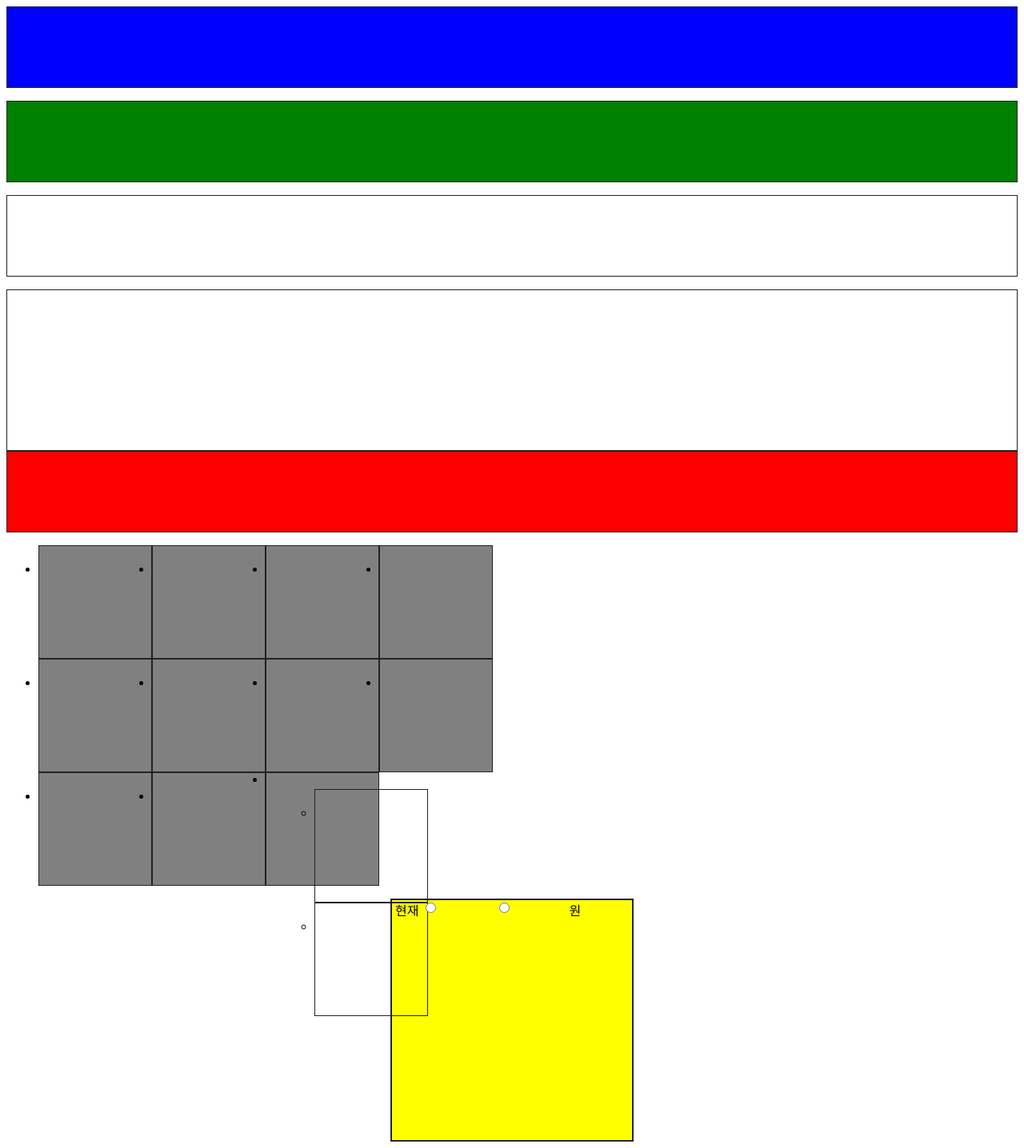
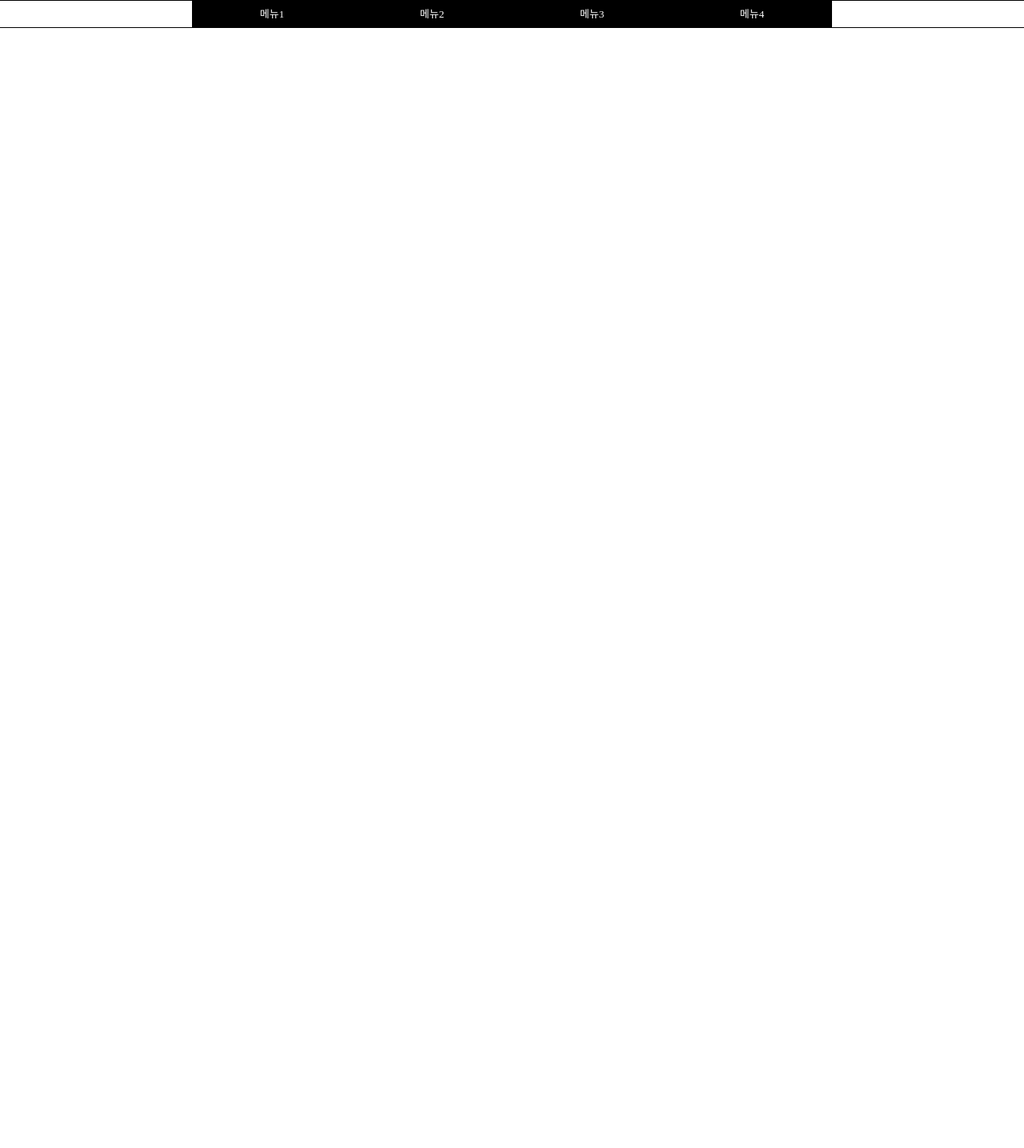
Before and after one commit to yerrrry/yerrrry.github.io, a plain HTML site: page index.html in a window 1280 px wide. Shown: the whole page at 80% size. After the commit the page ends 800 px from the top, so only its background shows below. Drawn offline with Linux system fonts and the light colour scheme.

Commit message:
190517_최예지

```diff
--- a/css/layout.css
+++ b/css/layout.css
@@ -1,43 +1,70 @@
-/* 셀렉터 연습 */
-/*
-가상클래스
-:hover,
-:visited
-:focus
-:active
+/* Navigation */
+.nav{
+	width: 100%;
+	border-top: 1px solid black;
+	border-bottom: 1px solid black;
+}
+.gnb{
+	width: 800px;
+	margin: 0 auto;
+}
+.gnb::after{
+	content: "";
+	clear: both;
+	display: block;
+}
+/* depth1 - li */
+.dep1{
+	position: relative;
+	float: left;
+	width: 25%;
+}
+.dep1>a{
+	display: inline-block;
+	width: 100%;
+	padding: 10px;
+	background-color: black;
+	color: white;
+	text-align: center;
+}
+/* depth2 -ul */
+.dep2{
+	display: none;
+	position: absolute;
+	width: 100%;
+	border: 1px solid #222;
+	border-top: 0;
+}
+.dep2 li{
 
-[] - 태그의 속성 선택할 때 사용
-ex)
-img[alt="로고"]{}
-img[title]{}
-img[src*="a.jpg"]{}
-img[src^="a.jpg"]{}
-img[src*="a.jpg"]{}
-a[target]{}
-input[type-"button"]{}
-
-:firdt-child - 첫 번째 요소 선택
-:first-of-type
-:last-child - 마지막 번째 요소 선택
-:last-of-type
-
-*/
-div, p{
+}
+.dep2 a{
+	display: block;
+	padding: 10px 5px;
 	border: 1px solid #222;
-	padding: 50px;
+	border-top: 0;
+	border-left: 0;
+	border-right: 0;
 }
-div:first-child{
-	background-color: blue;
+.dep2 li:last-child a{
+	border-bottom: 0;
 }
-p:first-of-type{
-	background-color: green;
-}
-div:last-child{
-	background-color: yellow;
-}
-div:last-of-type{
-	background-color: red;
+/* depth1 - hover */
+.dep1:hover > a{
+	border: 1px solid black;
+	background-color: white;
+	color: black;
+	font-weight: bold;
 }
 
-/*
- */
+/* depth2 - hover */
+.dep2 li:hover a{
+	background-color: rgba(0, 0, 0, 5);
+	color: white;
+	font-weight: bold;
+	text-shadow: 2px 2px 2px rgba(0, 0, 0, 5);
+}
+/* depth1 마우스 hover시 depth2 보이게 처리 */
+.dep1:hover .dep2{
+	display: block;
+}
--- a/css/reset.css
+++ b/css/reset.css
@@ -6,7 +6,19 @@ ul,
 ol,
 li,
 dl,
-dt, dd, table, caption, thead, tfoot, tbody, tr, th, td, form, fieldset, legend,
+dt,
+dd,
+table,
+caption,
+thead,
+tfoot,
+tbody,
+tr,
+th,
+td,
+form,
+fieldset,
+legend,
 section,
 article,
 nav,
@@ -15,31 +27,28 @@ figcaption,
 main,
 footer,
 address,
-h1, h2, h3, h4, h5, h6
-
-span, strong, b, i, em, img, a, del, ins label, input, select, textarea, button,
-video, audio, iframe, hr, br{
-	margin: 0;
-	padding: 0;
-	color: #222;
-	font-size: 13px;
-	list-style: none;
-	border: 0;
-	line-height:1;
-	text-decoration: none;
-	vertical-align: middle;
-	box-sizing: border-box;
+h1,h2,h3,h4,h5,h6,
+span,strong,b,i,em,img,a,del,ins,label,input,select,textarea,button,video,audio,iframe,hr,br{
+    margin:0;
+    padding:0;
+    color:#222;
+    font-size:13px;
+    list-style:none;
+    border:0;
+    line-height:1;
+    text-decoration:none;
+    vertical-align:middle;
+    box-sizing:border-box;
 }
-
 ::before,
 ::after{
-	margin: 0;
-	padding: 0;
-	color: #222;
-	font-size: 13px;
-	line-height:1;
-	vertical-align: middle;
-	box-sizing: border-box;
+    margin:0;
+    padding:0;
+    color:#222;
+    font-size:13px;
+    line-height:1;
+    vertical-align:middle;
+    box-sizing:border-box;
 }
 /* IE 하위브라우저 대응 처리 */
 section,
@@ -50,53 +59,55 @@ figcaption,
 main,
 footer,
 address{
-	display: block;
+    display:block;
 }
 /* 숨김처리 */
 hr,
-caption, legend{
-	display: none;
+caption,
+legend{
+    display:none;
 }
 
 /* float 해제 */
 .clear{
-	clear: both;
-	display: block;
-	width: 100%;
-	height: auto;
+    clear:both;
+    display:block;
+    width:100%;
+    height:auto;
 }
 
 /* input style */
 label{
-	display: inline-block;
+    display:inline-block;
 }
 input{
-	min-height: 40px;
-	line-height: 40px;
-	border: 1px solid #dadada;
+    min-height:40px;
+    line-height:40px;
+    border:1px solid #dadada;
 }
 input:focus{
-	border-color: #222;
-	outline: none;
+    border-color:#222;
+    outline:none;
 }
-input[type="checkbox"]
+input[type="checkbox"],
 input[type="radio"]{
-	min-height: auto;
-	line-height: 1;
-	border: 0;
+    min-height:auto;
+    line-height:1;
+    border:0;
 }
 input[type="checkbox"]:focus,
-input[type="checkbox"]:focus{
-	border-color: transparent;
+input[type="radio"]:focus{
+    border-color:transparent;
 }
+
 /* table */
 table{
-	width: 100%;
-	border: 1px solid #222;
-	border-spacing: 0;
-	border-collapse: collapse;
+    width:100%;
+    border:1px solid #222;
+    border-spacing:0;
+    border-collapse: collapse;
 }
-th, td{
-	padding: 5px;
-	border: 1px solid #222;
+th,td{
+    padding:5px;
+    border:1px solid #222;
 }
--- a/index.html
+++ b/index.html
@@ -4,243 +4,56 @@
 	<meta charset="UTF-8">
 	<meta name="viewport" content="width=device-width, initial-scale=1.0">
 	<meta http-equiv="X-UA-Compatible" content="ie=edge">
-	<title>css3 selector</title>
-	<link rel="stylsheet" type="text/css" href="css/reset.css">
-	<link rel="stylsheet" type="text/css" href="css/layout.css">
-	<style>
-		div, p{
-			border: 1px solid #222;
-			padding: 50px;
-		}
-		div:first-child{
-			background-color: blue;
-		}
-		p:first-of-type{
-			background-color: green;
-		}
-		div:last-child{
-			background-color: yellow;
-		}
-		div:last-of-type{
-			background-color: red;
-		}
+	<title>Document</title>
+	<link rel="stylesheet" type="text/css" href="css/reset.css">
+	<link rel="stylesheet" type="text/css" href="css/layout.css">
+</head>
+<body>
+	<!-- 네비게이션 예제 -->
+	<nav class="nav">
+		<ul class="gnb">
+			<li class="dep1">
+				<a href="#">메뉴1</a>
+				<ul class="dep2">
+					<li><a href="#">메뉴1-1</a></li>
+					<li><a href="#">메뉴1-2</a></li>
+					<li><a href="#">메뉴1-3</a></li>
+					<li><a href="#">메뉴1-4</a></li>
+					<li><a href="#">메뉴1-5</a></li>
+				</ul>
+			</li>
+			<li class="dep1">
+				<a href="#">메뉴2</a>
+				<ul class="dep2">
+					<li><a href="#">메뉴2-1</a></li>
+					<li><a href="#">메뉴2-2</a></li>
+					<li><a href="#">메뉴2-3</a></li>
+					<li><a href="#">메뉴2-4</a></li>
+					<li><a href="#">메뉴2-5</a></li>
+				</ul>
+			</li>
+			<li class="dep1">
+				<a href="#">메뉴3</a>
+				<ul class="dep2">
+					<li><a href="#">메뉴3-1</a></li>
+					<li><a href="#">메뉴3-2</a></li>
+					<li><a href="#">메뉴3-3</a></li>
+					<li><a href="#">메뉴3-4</a></li>
+					<li><a href="#">메뉴3-5</a></li>
+				</ul>
+			</li>
+			<li class="dep1">
+				<a href="#">메뉴4</a>
+				<ul class="dep2">
+					<li><a href="#">메뉴4-1</a></li>
+					<li><a href="#">메뉴4-2</a></li>
+					<li><a href="#">메뉴4-3</a></li>
+					<li><a href="#">메뉴4-4</a></li>
+					<li><a href="#">메뉴4-5</a></li>
+				</ul>
+			</li>
 
-		/* nth선택자
-		:nth-child(2)
-		:nth-of-type(2)
-		 */
-		 div:nth-of-type(2){
-			 padding: 100px;
-		 }
+	</nav>
 
-		 /*
-		 가상요소
-		 ::before{}
-		 ::after{}
-		 */
-
-		 section{
-			 width: 300px;
-			 height: 300px;
-			 margin: 0 auto;
-			 border: 2px solid #222;
-		 }
-		 section::before{
-			content:"전";
-		 }
-		 section::after{
-			content: "후";
-		 }
-		 section::before{
-			content: "";
-			display: inline-block;
-		 }
-		 section::after{
-			content: "원";
-			display: inline-block;
-		 }
-		 section label{
-			 display: inline-block;
-			 position: relative;
-		 }
-		 section label span{
-			 display: inline-block;
-			 width: 88px;
-			 height: 88px;
-			 background: url(../image/ico_s1_off.png) no-repeat 50% 50%;
-			 color: transparent;
-		 }
-		 section label:nth-of-type(2) span{
-			 background-image: url(../imge/ico_s2_off.png);
-		 }
-		 /* section label:nth-child(2) span{
-			 background-image: url(../imge/ico_s2_off.png);
-		 } */
-		 section label input{
-			 position: absolute;
-
-		 }
-
-		 /* checked 되었을 때 이미지 바꾸기 */
-		 section label input:checked + span{
-			 background-image: url(../image/ico_s1_on.png);
-		 }
-		 section label:nth-of-type(2) input:checked + span{
-			 background-image: url(../image/ico_s2_on.png);
-		 }
-
-		 /*
-		 float 해제 시키는 방법
-		 1. 마크업 맨 마지막 요소로 삽입해서 class="clear"
-		 2. float 사용 된 자식의 부모요소에 overflow속성 사용
-		 3. float 사용 된 자식의 부모요소에 가상요소 활용한 ::after 활용하여  css로 clear:both 시키는 방법
-		 ex.....
-		 ul
-			 li
-		 ul::after{
-			 content:"";
-			 clear:both;
-			 display:block;
-		 }
-		 li{float:left}
-		 */
-		 .ul > li{
-			 background-color: gray;
-		 }
-		 ul + section{
-			 background-color: yellow;
-		 }
-
-
-
-
-		 ul::after{
-			 content: "";
-			 display: block;
-			 clear: both;
-		 }
-		 li{
-			 float: left;
-			 width: 100px;
-			 height: 100px;
-			 padding: 20px;
-			 border: 1px solid #222;
-		 }
-
-		 li:nth-child(4n+1){
-			 clear: both;
-		 }
-		 /*
-		 0 + 1= 1
-		 1 + 3 = 4
-		 4 + 3 = 7
-		 7 + 3 = 10
-		  */
-
-		 li.clear{
-			 width: 100px;
-			 height: 100px;
-		 }
-
-
-	</style>
-</head>
-
-<body>
-
-	<div></div>
-	<p></p>
-	<p></p>
-	<div></div>
-	<div></div>
-	<ul class="ul">
-		<li></li>
-		<li></li>
-		<li></li>
-		<li></li>
-		<li></li>
-		<li></li>
-		<li></li>
-		<li></li>
-		<li></li>
-		<li></li>
-		<li>
-			<ul>
-				<li></li>
-				<li></li>
-			</ul>
-		</li>
-	</ul>
-
-	<section>
-		<span>현재</span>
-		<label>
-			<input type="radio" name="rad"><span>남</span>
-		</label>
-		<label>
-			<input type="radio" name="rad"><span>여</span>
-		</label>
-	</section>
-
-
-	<!-- <table>
-		<caption>제목</caption>
-		<colgroup>
-			<col>
-			<col>
-		</colgroup>
-		<thead>
-			<tr>
-				<td>100</td>
-				<td>
-					<a href="#">제목입니다</a>
-				</td>
-			</tr>
-			<tr>
-				<td>100</td>
-				<td>
-					<label></label>
-				</td>
-			</tr>
-		</thead>
-	</table> -->
 </body>
 </html>
-
-<!-- d이번수업은 망해써
-선생님 뎨동해야
-꺄르ㅡ륽
-집각시퍼ㅣ;애엄;ㅣㅏㄵ;ㅂㅈ;ㅂㅈ;ㅂㅈ;ㅂㅈ;ㅂㅈ;ㅂㅈ;집집집집집집집집
-알집 움집 우리집
-집
-선생님이 오려주신 쌔애애앰프으으을힣힣ㅎ히ㅣㅎ히힇ㅎ히 -->
-<!--
-	라인하이트
-	라인하르트는 탱커얌 그리고 난 라인을 모태
-	왜냐묜 나는 힐러거둔 줴뒈로 놀아보좌!!!!!
-	영웅은 죽지아나여 힣ㅎ히히
-	내 심좡의 새까룬 블뢕 시커머케 타버린 저슷트라잌댓
-	그렇군여
-	ㅇㅎㅇㅎ
-	ㅇㅎ 글쿤여
-	자유도
-	아키에이지 검은사막 낄낄낄
-	하잇
-	저눈 집에 가고싶숨다
-	ㅈㅣ금 출발하면 12시안에 들어갈수있을것만가차아.........
-	집젭집집 귀가기모띠히히힣히
-	아직 끝나지않았어
-	희흐히
-	이번생으 ㄴ글렀어여..................안녕...................
-	난모태
-	못한다규
-	와규
-	와규 존맛탱
-	아니 저게 뭐람..........
-	헤더 네비게이션
-	ㅇㅎ ㅇㅎ ㅇㅎ ㅇㅎ
-	엣헴 아하 오후 인형
-	쀅그라운드
-	무엇을 ㅜ위해 퍼블리싱을 배우고있눈가.........
-	나눈
- -->
```
